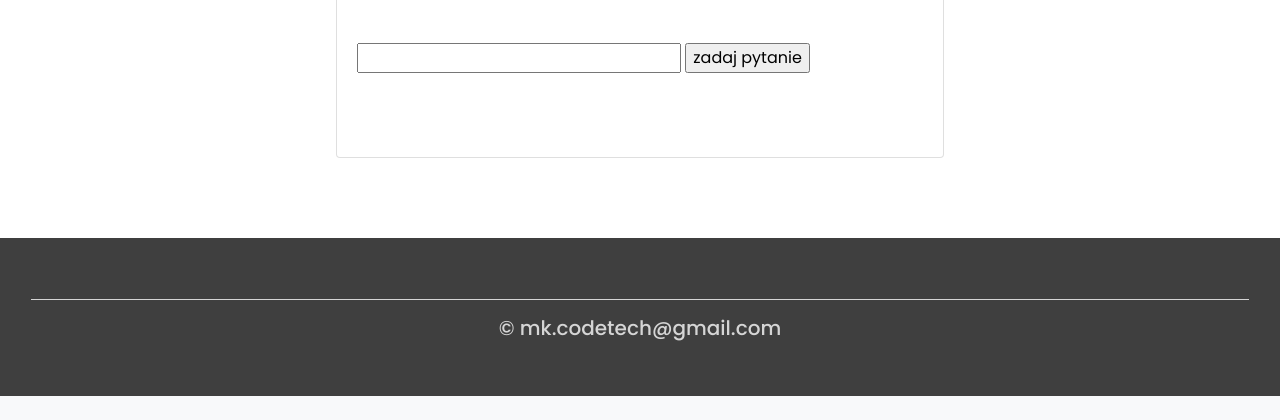
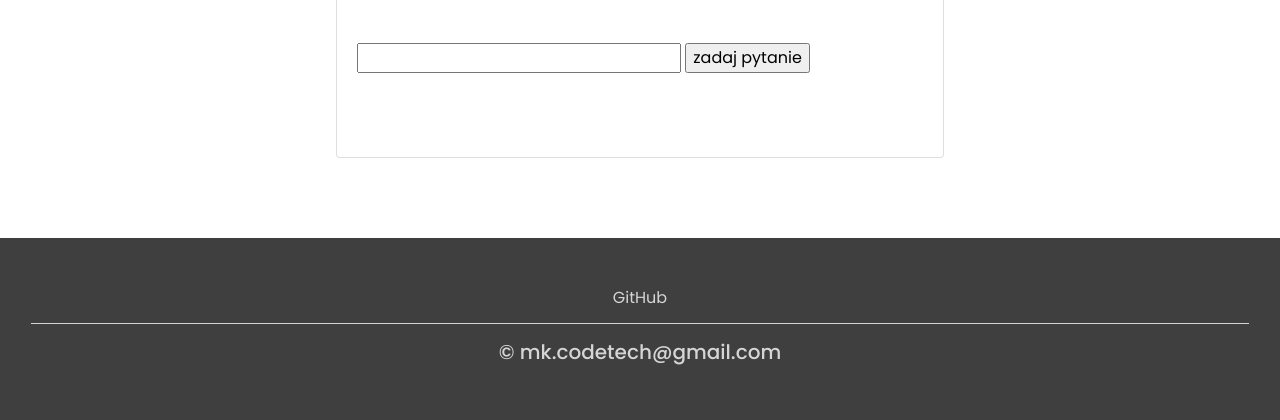
Before and after one commit to SztifModeL/git_ChatBot_CI_beta_v2.0, a PHP site: page / in a window 1280 px wide. Shown: the part 1006-1426 px from the top of the page. Before the commit the page ends 1402 px from the top, so only its background shows below. Run offline with PHP 8.4, Linux system fonts and the light colour scheme; data that the repository does not hold is empty; some libraries are stand-ins or nearby versions.

Commit message:
zmiana index.php
dodany link w stopce do repozytorium na GitHub

```diff
--- a/index.php
+++ b/index.php
@@ -99,6 +99,7 @@
 <footer>
 <div class="container-fluid text-center padding">
 		<div class="col-12">
+			<a href="https://github.com/SztifModeL/git_ChatBot_CI_beta_v2.0">GitHub</a>
 			<hr class="light-100">
 			<h5>&copy; <a href="mailto:mk.codetech@gmail.com">mk.codetech@gmail.com</a></h5>
 		</div>
```
